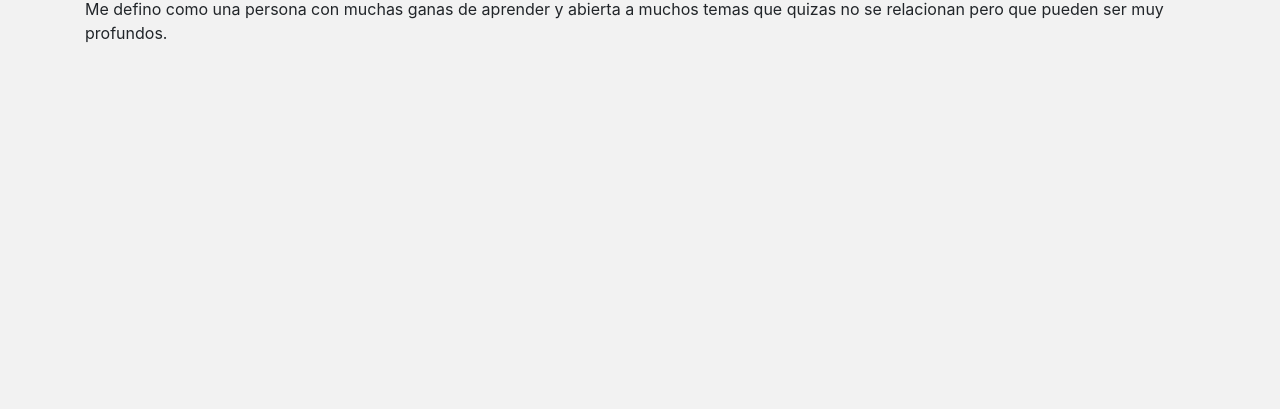
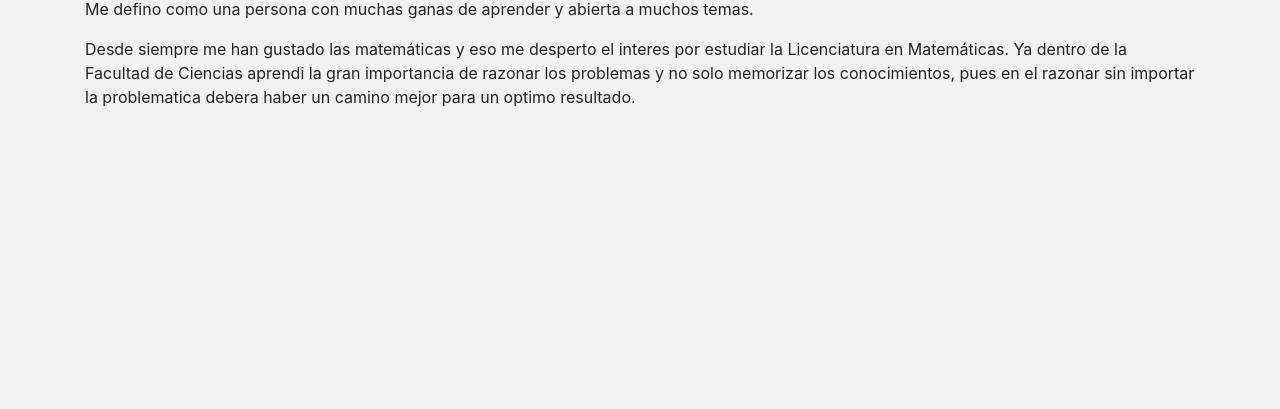
Before and after one commit to amgmat/cv-amg, a plain HTML site: page index.html in a window 1280 px wide. Shown: the part 391-800 px from the top of the page. Drawn offline with Linux system fonts and the light colour scheme.

Commit message:
sobre mi

```diff
--- a/index.html
+++ b/index.html
@@ -62,7 +62,9 @@
 
 	<section class="container sobre-mi">
 		<h2>Sobre mi</h2>
-		<p>Me defino como una persona con muchas ganas de aprender y abierta a muchos temas que quizas no se relacionan pero que pueden ser muy profundos.</p>
+		<p>Me defino como una persona con muchas ganas de aprender y abierta a muchos temas.</p>
+
+		<p>Desde siempre me han gustado las matemáticas y eso me desperto el interes por estudiar la Licenciatura en Matemáticas. Ya dentro de la Facultad de Ciencias aprendi la gran importancia de razonar los problemas y no solo memorizar los conocimientos, pues en el razonar sin importar la problematica debera haber un camino mejor para un optimo resultado.</p>
 	</section>
 
 <!-- 	<section class="container">
```
